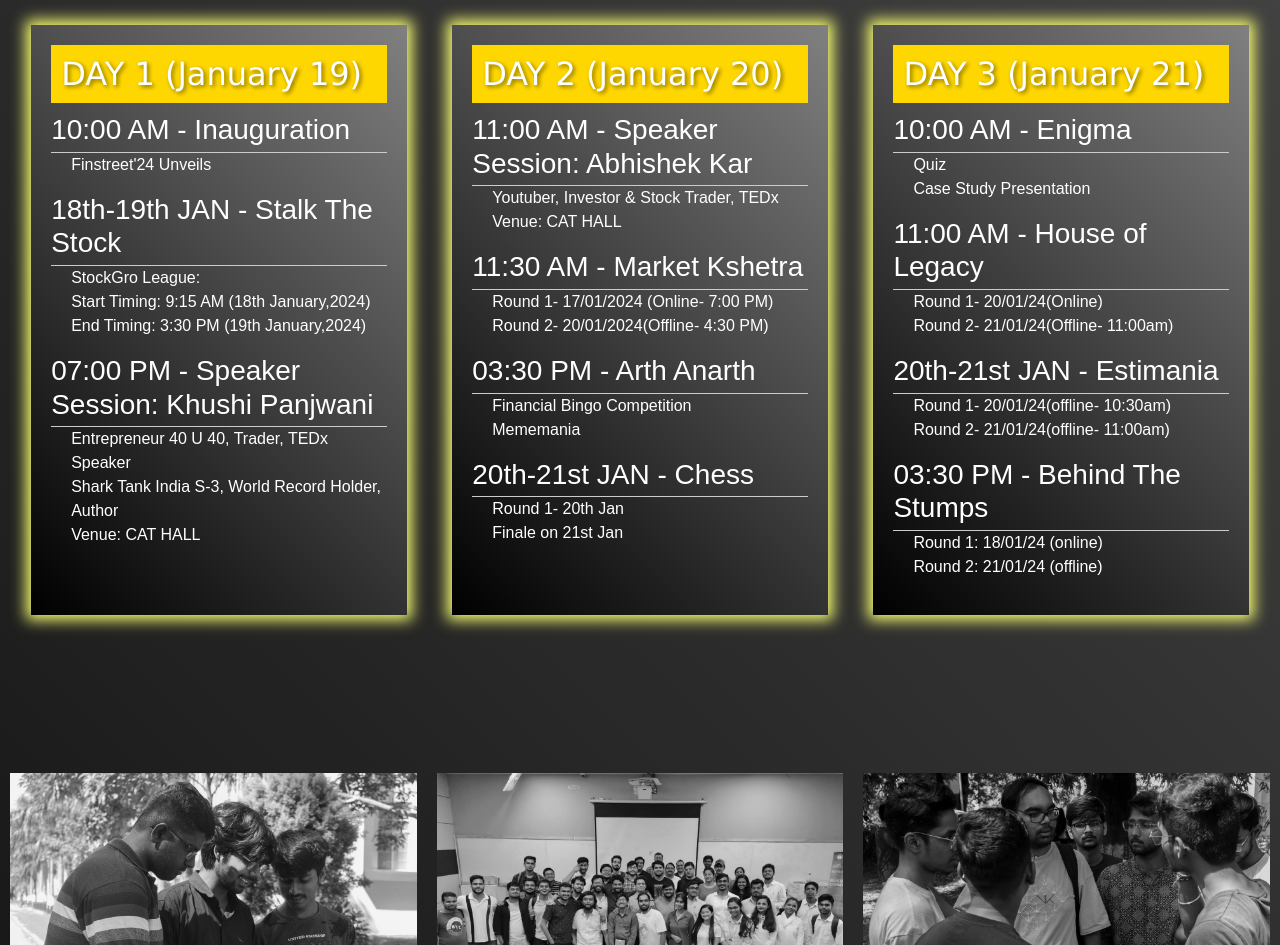
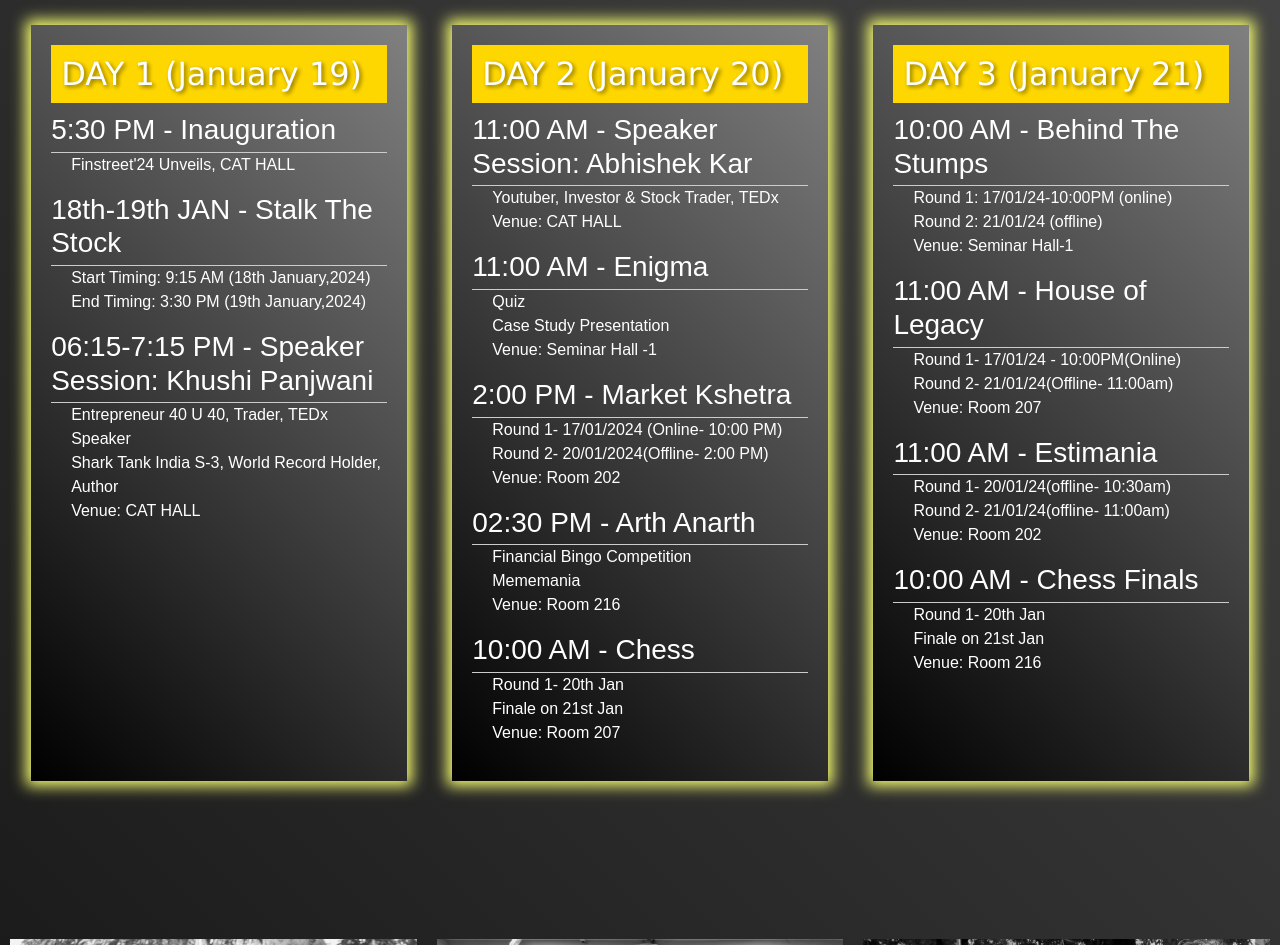
Before and after one commit to Finance-Club-Bit-Mesra/Finstreet2024, a plain HTML site: page index.html in a window 1280 px wide. Shown: the part 3377-4322 px from the top of the page. Drawn offline with nearby package versions, Linux system fonts and the light colour scheme; a web font is replaced by a local one.

Commit message:
changed timings

```diff
--- a/index.html
+++ b/index.html
@@ -3,7 +3,7 @@
 <head>
     <meta charset="UTF-8">
     <meta name="viewport" content="width=device-width, initial-scale=1.0">
-    <title>Document</title>
+    <title>FINSTREET24'</title>
     <link rel="stylesheet" href="section2.css">
     <link rel="stylesheet" href="updatedSchedule.css">
     <link rel="stylesheet" href="updatedEvents.css">
--- a/updatedSchedule.js
+++ b/updatedSchedule.js
@@ -2,25 +2,26 @@ document.addEventListener("DOMContentLoaded", function () {
     // Sample data for demonstration
     const schedules = {
         "day-19": [
-            { time: "10:00 AM", event: "Inauguration", subEvents: ["Finstreet'24 Unveils"] },
-            { time: "18th-19th JAN", event: "Stalk The Stock", subEvents: ["StockGro League:","Start Timing: 9:15 AM (18th January,2024)", "End Timing: 3:30 PM (19th January,2024)"]},
-            { time: "07:00 PM", event: "Speaker Session: Khushi Panjwani", subEvents: ["Entrepreneur 40 U 40, Trader, TEDx Speaker","Shark Tank India S-3, World Record Holder, Author", "Venue: CAT HALL"] }
+            { time: "5:30 PM", event: "Inauguration", subEvents: ["Finstreet'24 Unveils, CAT HALL"] },
+            { time: "18th-19th JAN", event: "Stalk The Stock", subEvents: ["Start Timing: 9:15 AM (18th January,2024)", "End Timing: 3:30 PM (19th January,2024)"]},
+            { time: "06:15-7:15 PM", event: "Speaker Session: Khushi Panjwani", subEvents: ["Entrepreneur 40 U 40, Trader, TEDx Speaker","Shark Tank India S-3, World Record Holder, Author", "Venue: CAT HALL"] }
 
         ],
 
         "day-20": [
             { time: "11:00 AM", event: "Speaker Session: Abhishek Kar", subEvents: ["Youtuber, Investor & Stock Trader, TEDx","Venue: CAT HALL"] },
-            { time: "11:30 AM", event: "Market Kshetra", subEvents: ["Round 1- 17/01/2024 (Online- 7:00 PM)", "Round 2- 20/01/2024(Offline- 4:30 PM)"] },
-            { time: "03:30 PM", event: "Arth Anarth", subEvents: ["Financial Bingo Competition", "Mememania"] },
-            { time: "20th-21st JAN", event: "Chess", subEvents: ["Round 1- 20th Jan", "Finale on 21st Jan"] }
+            { time: "11:00 AM", event: "Enigma", subEvents: ["Quiz", "Case Study Presentation","Venue: Seminar Hall -1"] },
+            { time: "2:00 PM", event: "Market Kshetra", subEvents: ["Round 1- 17/01/2024 (Online- 10:00 PM)", "Round 2- 20/01/2024(Offline- 2:00 PM)","Venue: Room 202"] },
+            { time: "02:30 PM", event: "Arth Anarth", subEvents: ["Financial Bingo Competition", "Mememania","Venue: Room 216"], },
+            { time: "10:00 AM", event: "Chess", subEvents: ["Round 1- 20th Jan", "Finale on 21st Jan","Venue: Room 207"] }
 
 
         ],
         "day-21": [
-            { time: "10:00 AM", event: "Enigma", subEvents: ["Quiz", "Case Study Presentation"] },
-            { time: "11:00 AM", event: "House of Legacy", subEvents: [ "Round 1- 20/01/24(Online)", "Round 2- 21/01/24(Offline- 11:00am)"] },
-            { time: "20th-21st JAN", event: "Estimania", subEvents: ["Round 1- 20/01/24(offline- 10:30am)","Round 2- 21/01/24(offline- 11:00am)"] },
-            { time: "03:30 PM", event: "Behind The Stumps", subEvents: ["Round 1: 18/01/24 (online)", "Round 2: 21/01/24 (offline)"] }
+            { time: "10:00 AM", event: "Behind The Stumps", subEvents: ["Round 1: 17/01/24-10:00PM (online)", "Round 2: 21/01/24 (offline)","Venue: Seminar Hall-1"] },
+            { time: "11:00 AM", event: "House of Legacy", subEvents: [ "Round 1- 17/01/24 - 10:00PM(Online)", "Round 2- 21/01/24(Offline- 11:00am)","Venue: Room 207"] },
+            { time: "11:00 AM", event: "Estimania", subEvents: ["Round 1- 20/01/24(offline- 10:30am)","Round 2- 21/01/24(offline- 11:00am)","Venue: Room 202"] },
+            { time: "10:00 AM", event: "Chess Finals", subEvents: ["Round 1- 20th Jan", "Finale on 21st Jan","Venue: Room 216"] }
         ]
     };
 
```
